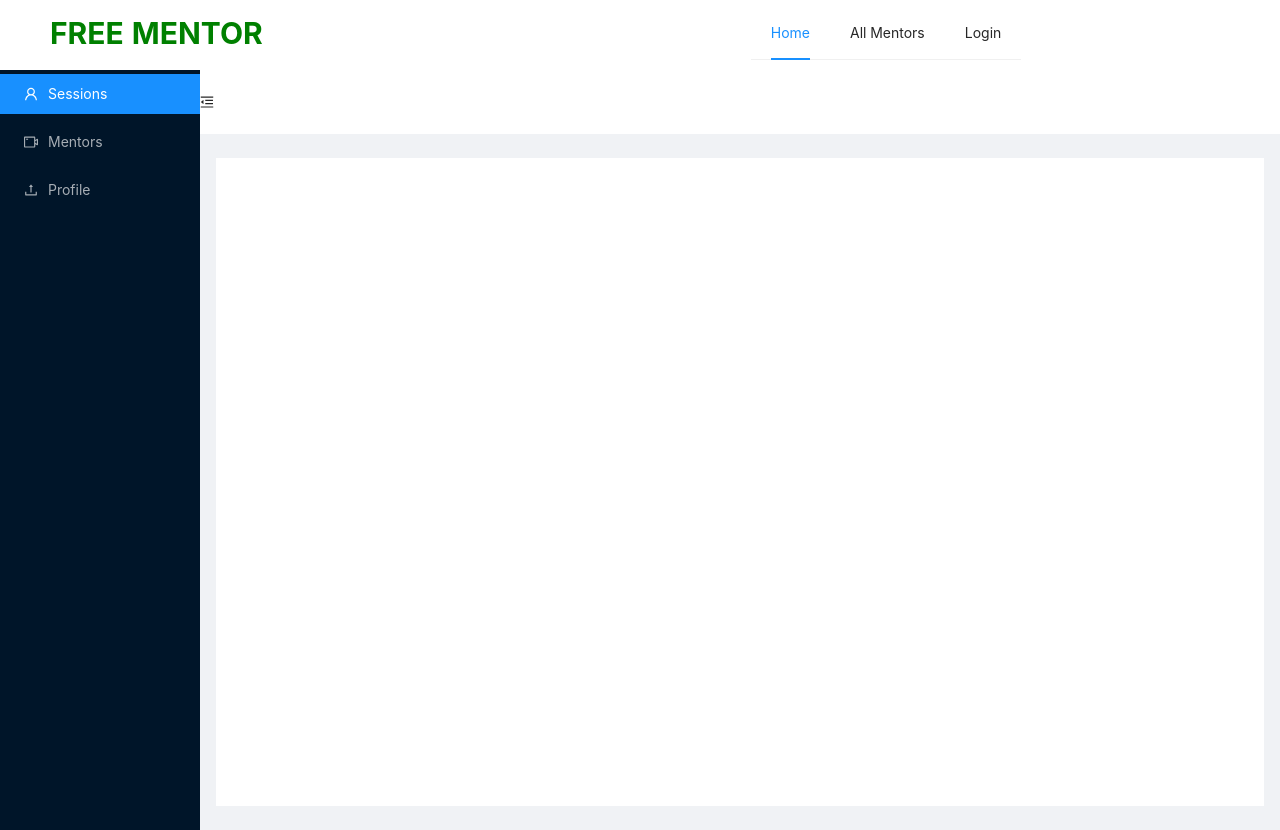
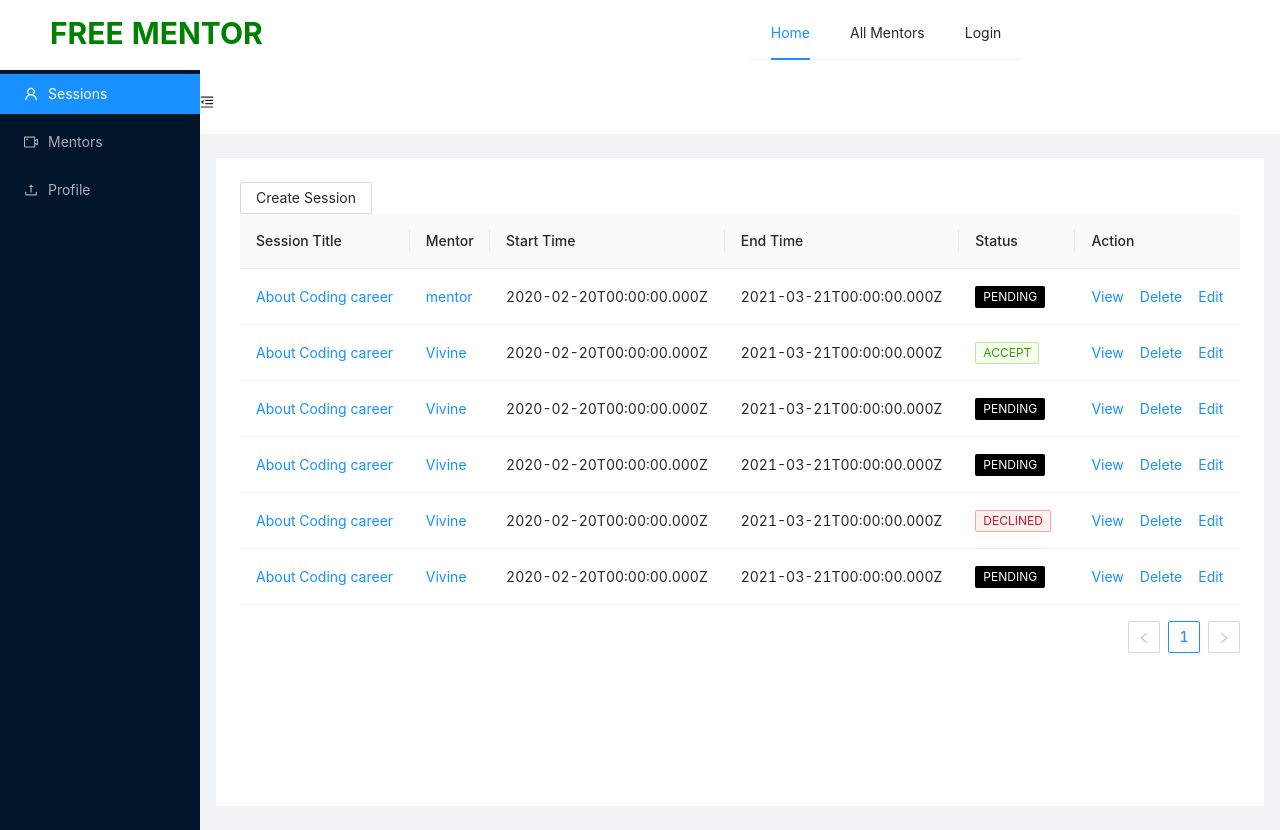
Before and after one commit to yamuben/FreeMentor-UI, a React (Create React App) app: page /dashboard in a window 1280 px wide. Built offline with nearby package versions, Linux system fonts and the light colour scheme.

Commit message:
about session

```diff
--- a/public/index.html
+++ b/public/index.html
@@ -24,7 +24,7 @@
       work correctly both with client-side routing and a non-root public URL.
       Learn how to configure a non-root public URL by running `npm run build`.
     -->
-    <title>React App</title>
+    <title>Free Mentor</title>
   </head>
   <body>
     <noscript>You need to enable JavaScript to run this app.</noscript>
--- /dev/null
+++ b/src/assets/constants/sessions.json
@@ -0,0 +1,152 @@
+[
+    {
+        "status": "pending",
+        "_id": "6108532a951c6d323dd70d8d",
+        "title": "About Coding career",
+        "description": "i wish to become sennior dev in the future.",
+        "user": {
+            "_id": "610846176f30d9bab98296cc",
+            "firstName": "user",
+            "lastName": "user",
+            "email": "user@user.com",
+            "phone": "+250787878788",
+            "gender": "female"
+        },
+        "mentor": {
+            "_id": "610846596f30d9bab98296d4",
+            "firstName": "mentor",
+            "lastName": "mentor",
+            "email": "mentor@mentor.com",
+            "phone": "+250787878788",
+            "gender": "female"
+        },
+        "timeToStart": "2020-02-20T00:00:00.000Z",
+        "timeToEnd": "2021-03-21T00:00:00.000Z",
+        "__v": 0
+    },
+    {
+        "status": "accept",
+        "_id": "6111834ba6b9fc5e32365bdf",
+        "title": "About Coding career",
+        "description": "i wish to become sennior dev in the future.",
+        "user": {
+            "_id": "6111815fa6b9fc5e32365bda",
+            "firstName": "Odeth",
+            "lastName": "Dusabe",
+            "email": "odeth@shecancode.com",
+            "phone": "+250787878788",
+            "gender": "female"
+        },
+        "mentor": {
+            "_id": "6102b7750c124450ee1e0df8",
+            "firstName": "Vivine",
+            "lastName": "Alice",
+            "email": "vivinegmail.com",
+            "phone": "+250787878788",
+            "gender": "female"
+        },
+        "timeToStart": "2020-02-20T00:00:00.000Z",
+        "timeToEnd": "2021-03-21T00:00:00.000Z",
+        "__v": 0
+    },
+    {
+        "status": "pending",
+        "_id": "61142497bec1da1f906208fe",
+        "title": "About Coding career",
+        "description": "i wish to become sennior dev in the future.",
+        "user": {
+            "_id": "6111815fa6b9fc5e32365bda",
+            "firstName": "Odeth",
+            "lastName": "Dusabe",
+            "email": "odeth@shecancode.com",
+            "phone": "+250787878788",
+            "gender": "female"
+        },
+        "mentor": {
+            "_id": "6102b7750c124450ee1e0df8",
+            "firstName": "Vivine",
+            "lastName": "Alice",
+            "email": "vivinegmail.com",
+            "phone": "+250787878788",
+            "gender": "female"
+        },
+        "timeToStart": "2020-02-20T00:00:00.000Z",
+        "timeToEnd": "2021-03-21T00:00:00.000Z",
+        "__v": 0
+    },
+    {
+        "status": "pending",
+        "_id": "611428266d7a0c44d0421e77",
+        "title": "About Coding career",
+        "description": "i wish to become sennior dev in the future.",
+        "user": {
+            "_id": "610846176f30d9bab98296cc",
+            "firstName": "user",
+            "lastName": "user",
+            "email": "user@user.com",
+            "phone": "+250787878788",
+            "gender": "female"
+        },
+        "mentor": {
+            "_id": "6102b7750c124450ee1e0df8",
+            "firstName": "Vivine",
+            "lastName": "Alice",
+            "email": "vivinegmail.com",
+            "phone": "+250787878788",
+            "gender": "female"
+        },
+        "timeToStart": "2020-02-20T00:00:00.000Z",
+        "timeToEnd": "2021-03-21T00:00:00.000Z",
+        "__v": 0
+    },
+    {
+        "status": "declined",
+        "_id": "61142887fd393a45e088f434",
+        "title": "About Coding career",
+        "description": "i wish to become sennior dev in the future.",
+        "mentor": {
+            "_id": "6102b7750c124450ee1e0df8",
+            "firstName": "Vivine",
+            "lastName": "Alice",
+            "email": "vivinegmail.com",
+            "phone": "+250787878788",
+            "gender": "female"
+        },
+        "timeToStart": "2020-02-20T00:00:00.000Z",
+        "timeToEnd": "2021-03-21T00:00:00.000Z",
+        "user": {
+            "_id": "610846176f30d9bab98296cc",
+            "firstName": "user",
+            "lastName": "user",
+            "email": "user@user.com",
+            "phone": "+250787878788",
+            "gender": "female"
+        },
+        "__v": 0
+    },
+    {
+        "status": "pending",
+        "_id": "6120e4d618910e059d24bd5e",
+        "title": "About Coding career",
+        "description": "i wish to become sennior dev in the future.",
+        "mentor": {
+            "_id": "6102b7750c124450ee1e0df8",
+            "firstName": "Vivine",
+            "lastName": "Alice",
+            "email": "vivinegmail.com",
+            "phone": "+250787878788",
+            "gender": "female"
+        },
+        "timeToStart": "2020-02-20T00:00:00.000Z",
+        "timeToEnd": "2021-03-21T00:00:00.000Z",
+        "user": {
+            "_id": "6120e48418910e059d24bd5b",
+            "firstName": "Odeth",
+            "lastName": "Dusabe",
+            "email": "alia@shecancode.com",
+            "phone": "+250787878788",
+            "gender": "female"
+        },
+        "__v": 0
+    }
+]
--- a/src/components/DashboardLayout.js
+++ b/src/components/DashboardLayout.js
@@ -30,7 +30,8 @@ const DashboardLayout =({children})=> {
           <div className="logo" />
           <Menu theme="dark" mode="inline" defaultSelectedKeys={['1']}>
             <Menu.Item key="1" icon={<UserOutlined />}>
-              Sessions
+                <Link to="/dashboard">   Sessions      </Link>
+
             </Menu.Item>
             <Menu.Item key="2" icon={<VideoCameraOutlined />}>
                 <Link to="/dashmentors">   Mentors      </Link>
--- /dev/null
+++ b/src/components/Session.js
@@ -0,0 +1,50 @@
+import React from 'react';
+
+import {
+    Form,Modal,
+    Input,Table,
+    Button,
+    Select,
+    DatePicker
+  } from 'antd';
+
+
+
+
+const Session =()=>{
+    return (
+        <Form
+          labelCol={{
+            span: 8,
+          }}
+          wrapperCol={{
+            span: 14,
+          }}
+          layout="horizontal"
+        //   onValuesChange={onFormLayoutChange}
+        >
+        <Form.Item label="Title">
+          <Input />
+        </Form.Item>
+          <Form.Item label="Description">
+            <Input />
+          </Form.Item>
+          <Form.Item label="Select Mentor">
+            <Select>
+              <Select.Option value="demo">Demo</Select.Option>
+            </Select>
+          </Form.Item>
+          <Form.Item label="Time To Start">
+            <DatePicker />
+          </Form.Item>
+          <Form.Item label="Time To End">
+            <DatePicker />
+          </Form.Item>
+          <Form.Item label="Button">
+            <Button>Button</Button>
+          </Form.Item>
+        </Form>
+    )
+}
+
+export default Session;
--- a/src/views/Dashboard.js
+++ b/src/views/Dashboard.js
@@ -1,10 +1,100 @@
-import React from "react";
+import React,{useState} from "react";
+import ReactDOM from 'react-dom';
+import 'antd/dist/antd.css';
+// import './index.css';
+import data from "../assets/constants/sessions.json";
 
+import Session from "../components/Session";
 import DashboardLayout from "../components/DashboardLayout";
+import {
+    Modal,Tag,Space,
+    Button,Table
+  } from 'antd';
+
+
+
+const columns = [
+    {
+      title: 'Session Title',
+      dataIndex: 'title',
+      key: 'title',
+      render: text => <a>{text}</a>,
+    },
+    {
+      title: 'Mentor',
+      dataIndex: 'mentor',
+      key: 'mentor',
+
+      render: mentor => <a>{mentor.firstName}</a>,
+    },
+    {
+      title: 'Start Time',
+      dataIndex: 'timeToStart',
+      key: 'timeToStart',
+    },
+    {
+      title: 'End Time',
+      dataIndex: 'timeToEnd',
+      key: 'timeToEnd',
+    },
+    {
+      title: 'Status',
+      key: 'status',
+      dataIndex: 'status',
+      render: tag => {
+            let color = tag === "pending" ? 'black' : tag==="accept"? "green" : "red";
+            return (
+              <Tag color={color} key={tag}>
+                {tag.toUpperCase()}
+              </Tag>
+            );
+
+            },
+    },
+    {
+      title: 'Action',
+      key: 'action',
+      render: (text, record) => (
+        <Space size="middle">
+          <a>View</a>
+          <a>Delete</a>
+          <a>Edit</a>
+        </Space>
+      ),
+    },
+  ];
+
+
+
 
 const Dashboard =()=>{
+    const [isModalVisible, setIsModalVisible] = useState(false);
+
+    const showModal = () => {
+      setIsModalVisible(true);
+    };
+
+    const handleOk = () => {
+      setIsModalVisible(false);
+    };
+
+    const handleCancel = () => {
+      setIsModalVisible(false);
+    };
+
     return(
 <DashboardLayout>
+
+<Button onClick={showModal}>Create Session</Button>
+
+<Table columns={columns} dataSource={data} />
+
+<Modal title="New Session" visible={isModalVisible} onOk={handleOk} onCancel={handleCancel}>
+<div style={{padding:"30px"}}>
+<Session/>
+
+</div>
+    </Modal>
 
 </DashboardLayout>
     )
```
